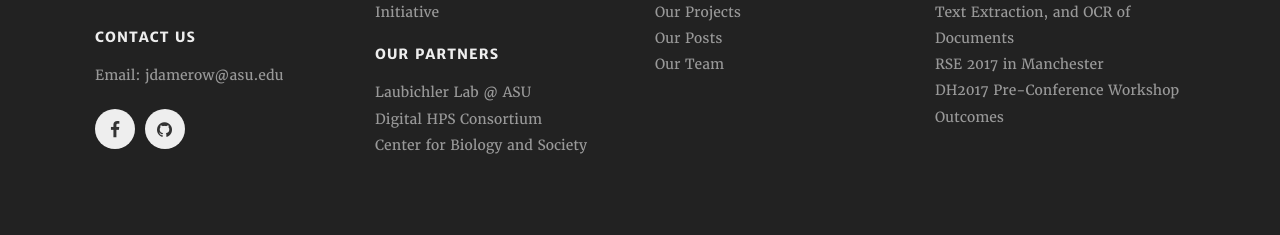
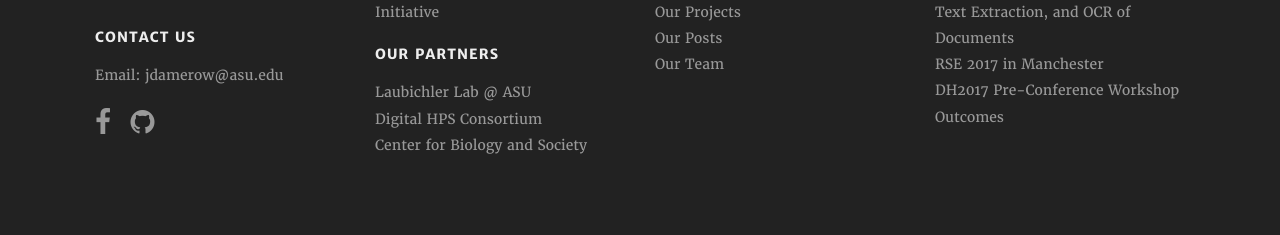
Before and after one commit to diging/diging, a Jekyll site: the page built from index.html, in a window 1280 px wide. Shown: the part 2062-2297 px from the top of the page. Built offline with Jekyll 4.4.1, drawn with Linux system fonts in a browser that asks for light colours.

Commit message:
footer changes

```diff
--- a/_includes/footer.html
+++ b/_includes/footer.html
@@ -13,21 +13,9 @@
       </ul>
       <div class='spacing'></div>
       <ul class='socials'>
-        <li>
-          <a href="https://www.facebook.com/digitalhps">
-            <i class='fa fa-facebook'></i>
-          </a>
-        </li>
-        <!-- <li>
-          <a href='http://twitter.com/asudiging'>
-            <i class='fa fa-twitter'></i>
-          </a>
-        </li> -->
-        <li>
-          <a href='http://github.com/diging'>
-            <i class='fa fa-github'></i>
-          </a>
-        </li>
+
+        <li><a class='fa fa-facebook fa-2x' href="https://www.facebook.com/digitalhps"><span class="label">facebook</span></a></li>
+        <li><a class='fa fa-github fa-2x' href='http://github.com/diging'><span class="label">github</span></a></li>
 
       </ul>
       <div class='spacing'></div>
--- a/css/style.css
+++ b/css/style.css
@@ -1133,6 +1133,7 @@ form input.error, form textarea.error {
   display: inline-block;
   margin-right: 5px;
   margin-bottom: 8px;
+  padding-right: 10px
 }
 #footer ul.socials i {
   width: 40px;
@@ -4252,3 +4253,5 @@ dd {
 .box{
 padding: .75em .75em 1.75em .75em
 }
+
+.label{ display: none;}
```
Also changed, not shown: css/fonts/fontawesome-webfont.ttf (added), css/fonts/fontawesome-webfont.woff (added).
